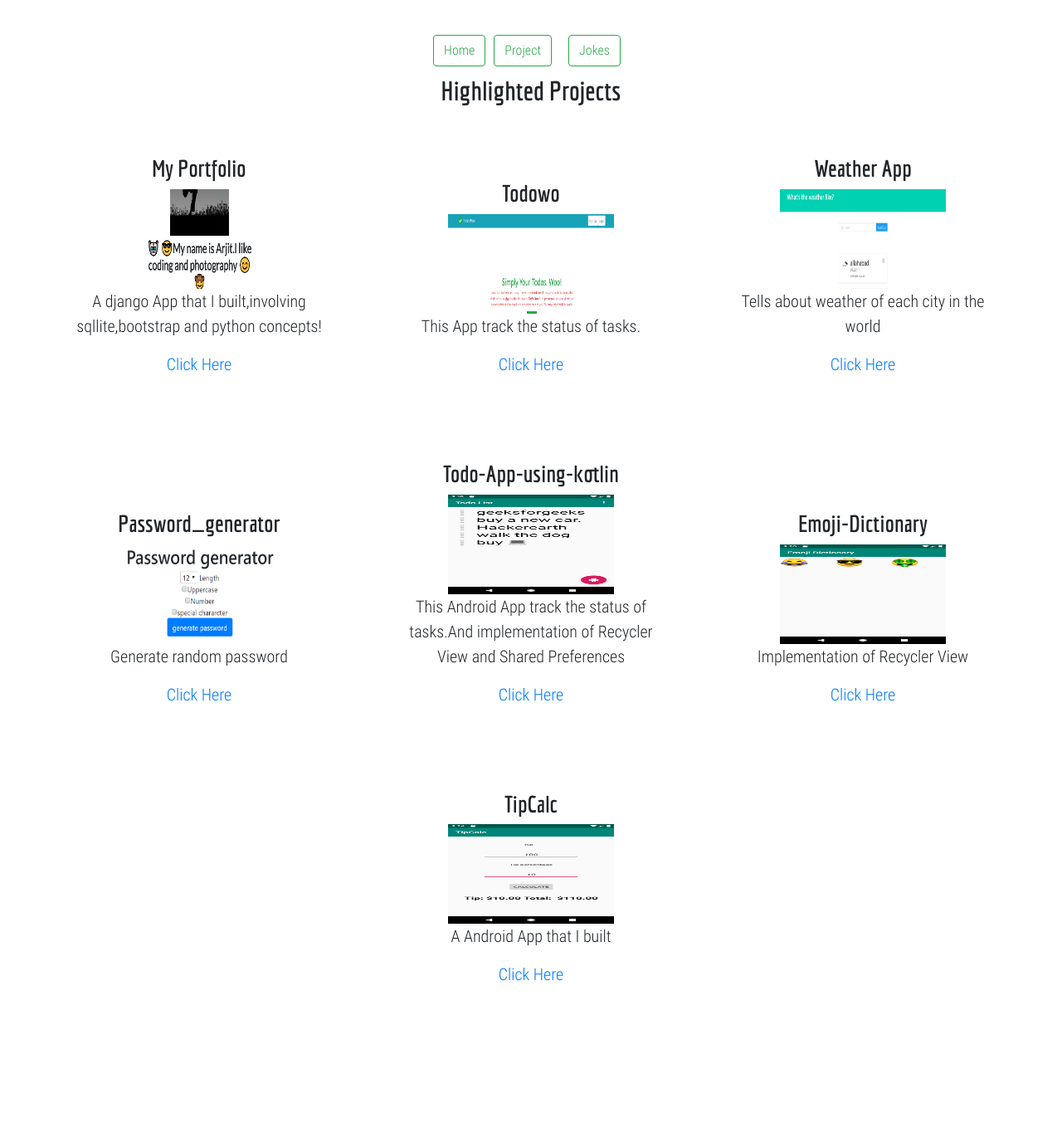
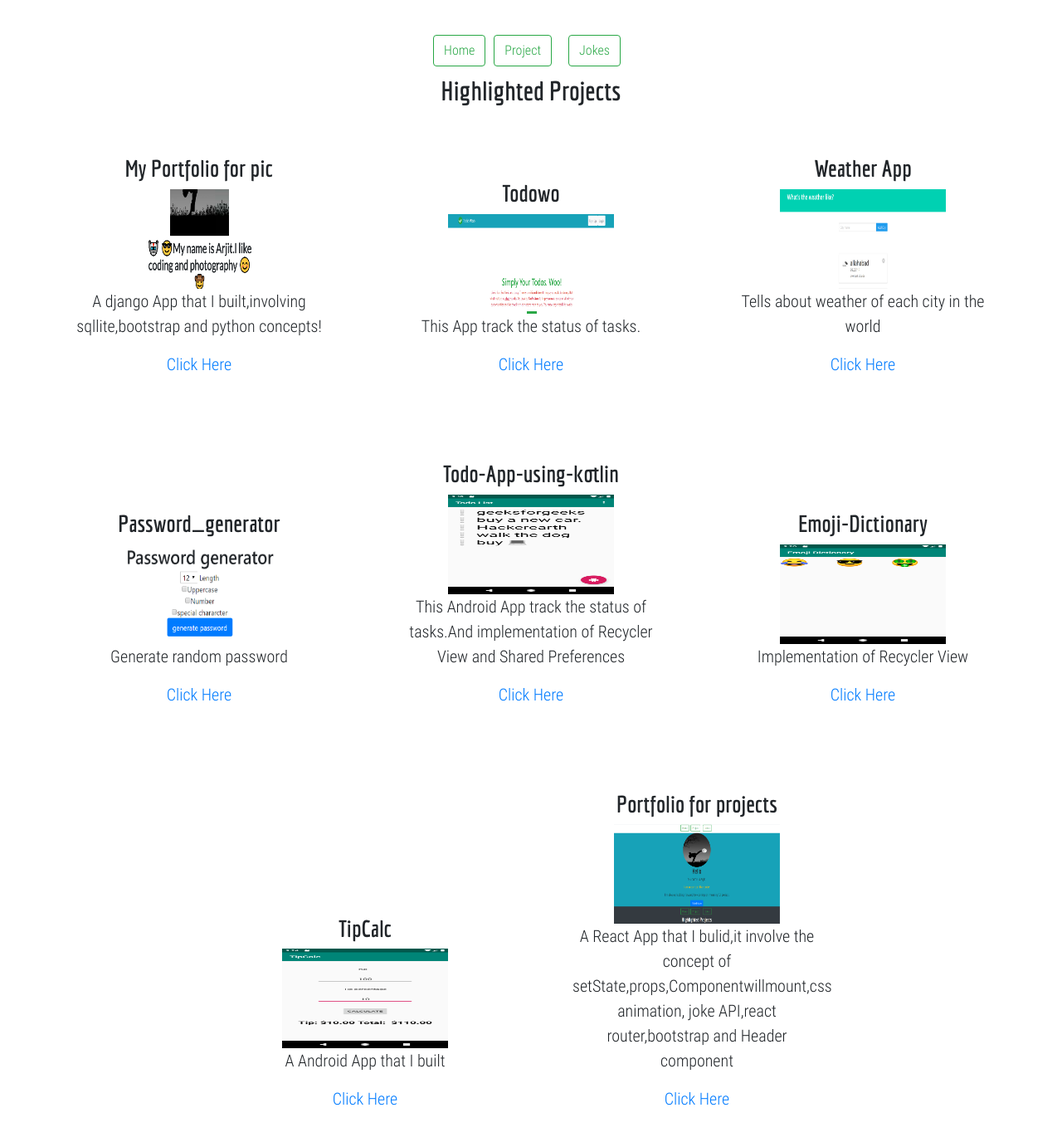
Before and after one commit to 1Arjit007/my-portfolio, a React (Create React App) app: page /project in a window 1280 px wide. Shown: the top 1370 px of the page at 83% size. Before the commit the page ends 1271 px from the top, so only its background shows below. Built offline with nearby package versions, Linux system fonts and the light colour scheme.

Commit message:
Add new feature

```diff
--- a/src/data/projects.js
+++ b/src/data/projects.js
@@ -5,11 +5,12 @@ import project4 from '../assets/project4.png';
 import project5 from '../assets/project5.png';
 import project6 from '../assets/project6.png';
 import project7 from '../assets/project7.png';
+import project8 from '../assets/project8.png';
 
 const PROJECTS =[
     {
         id:1,
-        title:'My Portfolio',
+        title:'My Portfolio for pic',
         description:'A django App that I built,involving  sqllite,bootstrap and python concepts!',
         link:'https://arjit123.pythonanywhere.com/',
         image:project1
@@ -57,6 +58,13 @@ const PROJECTS =[
         link:'https://github.com/1Arjit007/TipCalc',
         image:project7
     },
+    {
+        id:8,
+        title:'Portfolio for projects',
+        description:'A React App that I bulid,it involve the  concept of setState,props,Componentwillmount,css animation, joke API,react router,bootstrap and Header component',
+        link:'https://1arjit007.github.io/my-portfolio/',
+        image:project8
+    },
 
 
 ];
```
Also changed, not shown: src/assets/project8.png (added).
